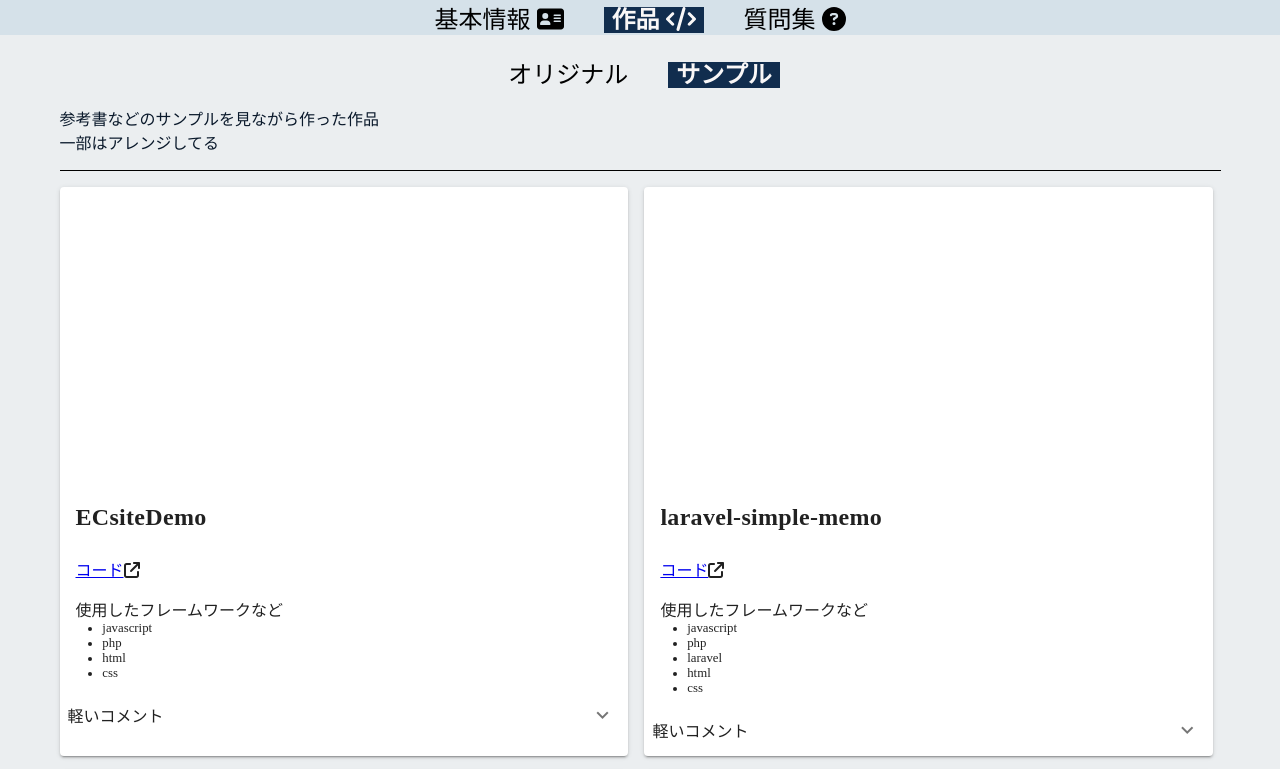
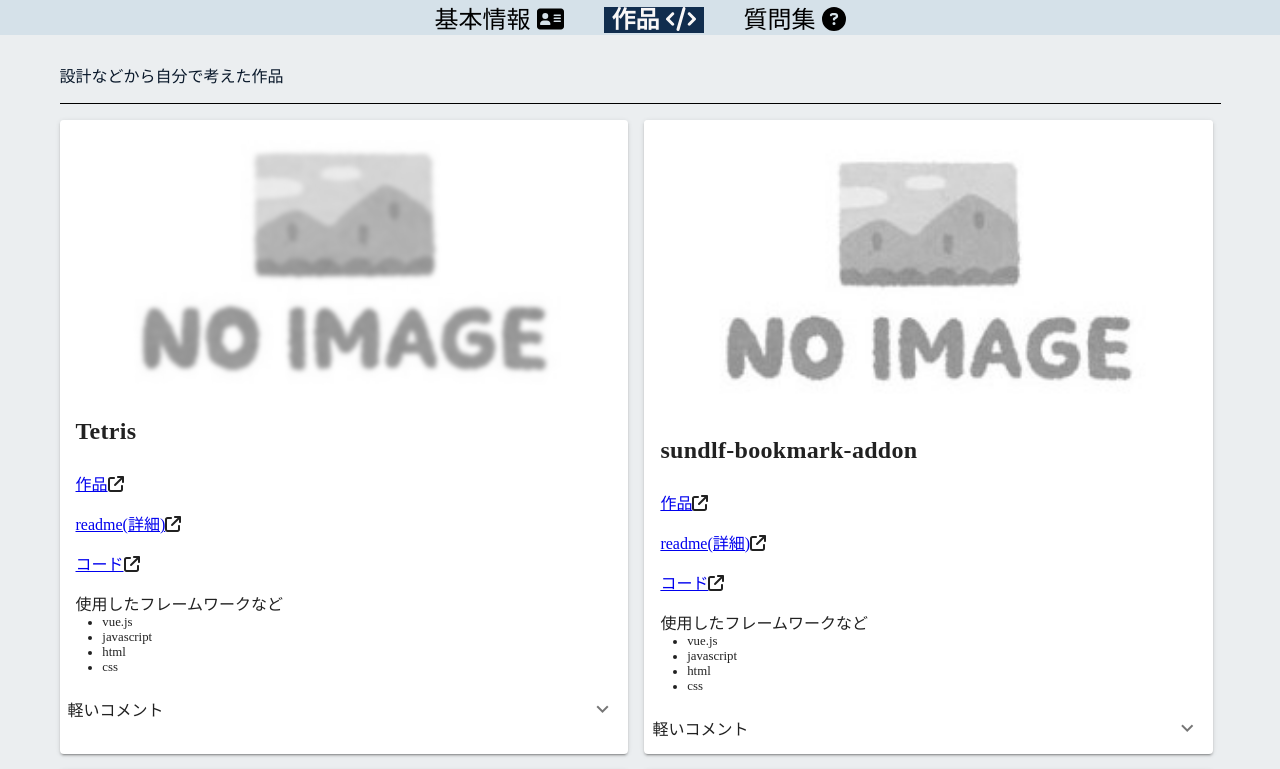
Before and after one commit to s19013/my-profile, a Vue app: page /#/MyWorks/Samples in a window 1280 px wide. Shown: the top 769 px of the page. Built offline with nearby package versions, Linux system fonts and the light colour scheme.

Commit message:
まずはoriginalだけを表示

```diff
--- a/src/views/MyWorks/MyWorks.vue
+++ b/src/views/MyWorks/MyWorks.vue
@@ -1,51 +1,55 @@
 <template>
   <div>
-    <menu-list-component
-      class="menuComponent"
-      :list="menuList.MyWorksList"
-      :fontSize="menuList.MyWorksListFontSize"
-    ></menu-list-component>
-    <router-view></router-view>
+    <div class="heading">
+      <p>{{ works.pageTitle }}</p>
+    </div>
+    <div class="cardGroup">
+      <!-- vue2なのでこの書き方 -->
+      <template v-for="(element, index) of works.works">
+        <work-card-component :work="element" :key="index"></work-card-component>
+      </template>
+    </div>
   </div>
 </template>
 
 <script>
-import MenuListComponent from "@/components/MenuListComponent.vue";
-
-// Appでも呼び出して､ここでも呼び出すって無駄?props使うべき?
-import { MenuListData } from "@/datas/MenuListData";
+import WorkCardComponent from "@/components/WorkCardComponent.vue";
+import { MyWorksOriginalWorks } from "@/datas/MyWorksOriginalWorks.js";
 export default {
   name: "MyWorks",
-  components: {
-    MenuListComponent,
-  },
+  components: { WorkCardComponent },
   data() {
     return {
-      menuList: new MenuListData(),
+      // 初期値はoriginal
+      // works.worksとなってややこしいためもっと適切な変数を探す｡
+      works: new MyWorksOriginalWorks(),
     };
   },
 };
 </script>
 
 <style lang="scss" scoped>
-@media (min-width: 951px) {
-  .workCard {
-    width: 25vw;
-    margin: 1rem;
+.workCard {
+  width: 49%;
+  @media (max-width: 450px) {
+    width: 100%;
   }
 }
 
-@media (min-width: 451px) and (max-width: 950px) {
-  .workCard {
-    width: 42vw;
-    margin: 2vh 2vw;
+.cardGroup {
+  display: flex;
+  flex-wrap: wrap;
+  gap: 1rem;
+  @media (max-width: 450px) {
+    gap: 2rem;
   }
 }
 
-@media (max-width: 450px) {
-  .workCard {
-    width: 100%;
-    margin: 5vh 0;
+.heading {
+  border-bottom: 1px solid black;
+  margin: 1rem 0;
+  p {
+    margin: 1rem 0;
   }
 }
 .menuComponent {
```
